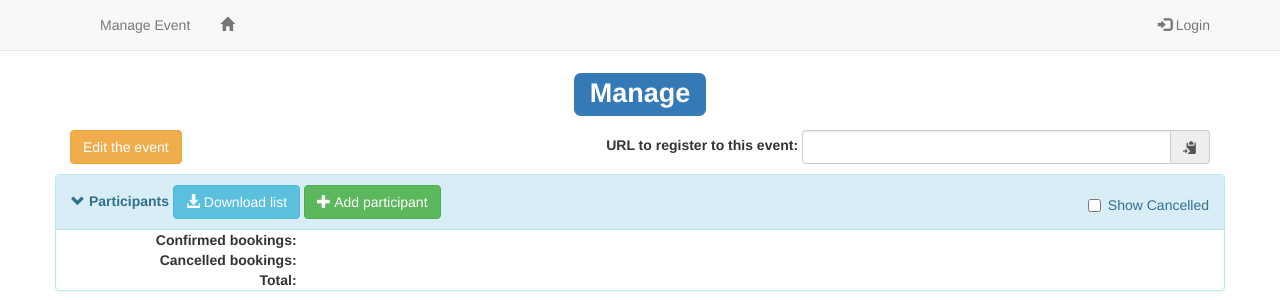
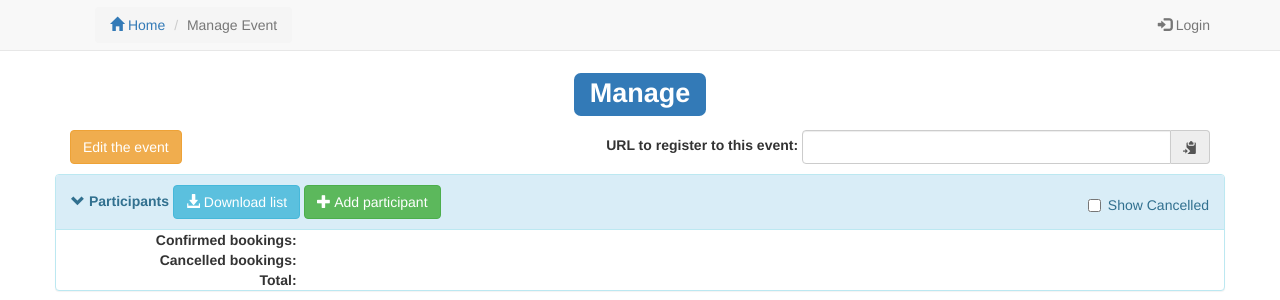
Before and after one commit to gchazot/OneEvent, a Django app: template oneevent/templates/oneevent/event_manage.html in a window 1280 px wide. Shown: the top 300 px of the page. Run offline with Django 3.2, Linux system fonts and the light colour scheme; the template is opened without the code that fills it, so the values that code supplies are empty; parts of the project's set-up code (start-up, migrations or seed data) failed here and were passed over; some libraries are stand-ins or nearby versions.

Commit message:
Use breadcrumbs for navigation

```diff
--- a/oneevent/static/OneEvent/OneEvent.css
+++ b/oneevent/static/OneEvent/OneEvent.css
@@ -35,3 +35,9 @@ body {
     content: "\e114"; /* "chevron-down" icon */
     margin-right: 0px;
 }
+
+/* Breadcrumbs in the navvar */
+/* Based on https://stackoverflow.com/a/20271642/4117760 */
+.nav .breadcrumb {
+    margin: 7px 10px;
+}
--- a/oneevent/templates/oneevent/base.html
+++ b/oneevent/templates/oneevent/base.html
@@ -34,16 +34,19 @@
                     <span class="icon-bar"></span>
                 </button>
                 <span class="navbar-brand">{{ site_brand }}</span>
-                <span class="navbar-text" style="float:left">{% block navbar_header_text %}{% endblock %}</span>
             </div>
             <div class="collapse navbar-collapse" id="navbar-menu-entries">
                 <ul class="nav navbar-nav">
                     <li>
-                        <a href="{% url 'index' %}"
-                            data-toggle="tooltip" data-placement="top" title="Home">
-                            <span class="glyphicon glyphicon-home"></span>
-                            <span class="hidden-sm hidden-md hidden-lg">Home</span>
-                        </a>
+                        <ol class="breadcrumb">
+                            <li>
+                                <a href="{% url 'index' %}"
+                                   data-toggle="tooltip" data-placement="top" title="Home">
+                                    <span class="glyphicon glyphicon-home"></span> Home
+                                </a>
+                            </li>
+                            <li class="active">{% block navbar_header_text %}{% endblock %}</li>
+                        </ol>
                     </li>
                 </ul>
 
```
